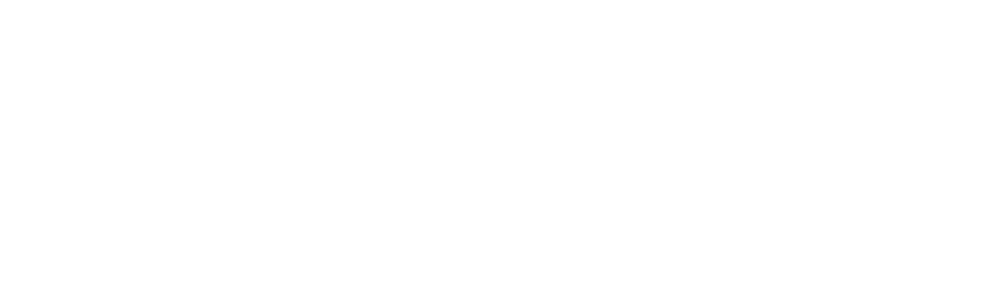
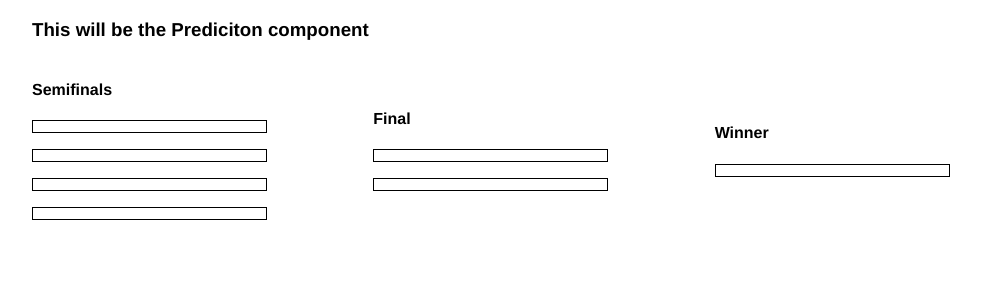
Before and after one commit to mbesio/tennis-bracket-fe, a React (Vite) app: page /prediction/result/1 in a window 1280 px wide. Before the commit this address had no page. Shown: the top 300 px of the page, without its empty margins (96-1077 px from the left). Built offline with nearby package versions, Linux system fonts and the light colour scheme; no server answers.

Commit message:
created the Show Prediction Page

```diff
--- a/src/App.tsx
+++ b/src/App.tsx
@@ -10,6 +10,7 @@
 import logo from './images/AO.png'
 import AdminAddPlayers from './components/Admin/AdminAddPlayers'
 import AdminSelectQuarter from './components/Admin/AdminSelectQuarter'
+import ShowPredictionResult from './components/Prediction/ShowPredictionResult'
 
 const App = () => {
   return (
@@ -19,6 +20,10 @@
           <Route path="/" element={<LandingPage />} />
           <Route path="/dashboard" element={<Dashboard />} />
           <Route path="/prediction/:id" element={<Prediction />} />
+          <Route
+            path="/prediction/result/:id"
+            element={<ShowPredictionResult />}
+          />
           <Route path="/bracket/:year/:tournament" element={<Bracket />} />
           <Route path="/admin" element={<AdminDashboard />} />
           <Route
--- a/src/components/Dashboard/Dashboard.tsx
+++ b/src/components/Dashboard/Dashboard.tsx
@@ -1,12 +1,12 @@
 import React, { useEffect, useState } from 'react'
 import Tournament from './Tournament'
 import { SERVER_DOMAIN } from '../../constants/constants'
-import { convertToObject } from 'typescript'
 
 // You should see this page only if you are not logged in
 const Dashboard = () => {
   const currentYear = 2024 // This should be dynamic and come from the backend
   const [tournaments, setTournaments] = useState([])
+  const [userPredictions, setUserPredictions] = useState([])
 
   useEffect(() => {
     const getUserTournaments = async () => {
@@ -14,9 +14,20 @@
         credentials: 'include',
       })
       const data = await tournaments.json()
+      console.log('these should be the tournaments: ', data)
       setTournaments(data.data)
     }
     getUserTournaments()
+
+    const getUserPredictions = async () => {
+      const tournaments = await fetch(`${SERVER_DOMAIN}/predictions`, {
+        credentials: 'include',
+      })
+      const data = await tournaments.json()
+      console.log('these shoudl be the user predictions: ', data)
+      setUserPredictions(data.data)
+    }
+    getUserPredictions()
   }, [])
 
   return (
@@ -30,6 +41,9 @@
           name={tournament.name}
           status={tournament.status}
           startDate={tournament.startDate}
+          prediction={userPredictions.find(
+            (prediction) => prediction.tournamentYearId === tournament.id,
+          )}
         />
       ))}
     </div>
--- a/src/components/Dashboard/Tournament.tsx
+++ b/src/components/Dashboard/Tournament.tsx
@@ -4,15 +4,27 @@
 import { hasUserPrediction } from '../../helpers/user'
 import { useNavigate } from 'react-router-dom'
 
-const Tournament = ({ id, year, logo, name, status, startDate }) => {
+const Tournament = ({
+  id,
+  year,
+  logo,
+  name,
+  status,
+  startDate,
+  prediction,
+}) => {
   const navigate = useNavigate()
 
-  const routeChange = () => {
+  const gotoMakePrecition = () => {
     let path = `/prediction/${id}`
     navigate(path)
   }
+  const gotoViewPrecition = () => {
+    let path = `/prediction/result/${id}`
+    navigate(path)
+  }
   // NEED TO CHECK IF THE USER HAS ALREADY MADE A PREDICTION FOR THIS TOURNAMENT
-  const hasPrediction = hasUserPrediction(id, year, 'user from context')
+  const hasPrediction = hasUserPrediction(prediction)
   const text = getText(status, hasPrediction)
   // Create a new Date object from the ISO date string
   const date = new Date(startDate)
@@ -30,7 +42,11 @@
         className={styles.name}
         onClick={() => {
           if (status === STATUSES.nonStartedDrawOut) {
-            routeChange()
+            if (!hasPrediction) {
+              gotoMakePrecition()
+            } else {
+              gotoViewPrecition()
+            }
           }
         }}
         disabled={status === STATUSES.nonStartedNoDraw}
--- a/src/components/Prediction/Prediction.tsx
+++ b/src/components/Prediction/Prediction.tsx
@@ -12,11 +12,13 @@
   SERVER_DOMAIN,
 } from '../../constants/constants'
 
-import { useParams } from 'react-router-dom'
+import { useParams, useNavigate } from 'react-router-dom'
 
 import styles from './styles.module.css'
 
 const Prediction = () => {
+  const navigate = useNavigate()
+
   const [firstQuarterOptions, setFirstQuarterOptions] = useState([])
   const [secondQuarterOptions, setSecondQuarterOptions] = useState([])
   const [thirdQuarterOptions, setThirdQuarterOptions] = useState([])
@@ -242,6 +244,7 @@
             )
             if (response.ok) {
               console.log('Submission successful')
+              navigate(`/prediction/result/${id}`)
               // send the user to the bracket page
             } else {
               console.log('Submission failed')
--- /dev/null
+++ b/src/components/Prediction/ShowPredictionResult.tsx
@@ -0,0 +1,99 @@
+import React, { useEffect, useState } from 'react'
+import {
+  predictionFirstQuarterSemiFinalist,
+  predictionSecondQuarterSemiFinalist,
+  predictionThirdQuarterSemiFinalist,
+  predictionFourthQuarterSemiFinalist,
+  predictionTopHalfFinalist,
+  predictionBottomHalfFinalist,
+  predictionWinner,
+  SERVER_DOMAIN,
+} from '../../constants/constants'
+
+import { useParams } from 'react-router-dom'
+
+import styles from './styles.module.css'
+
+const ShowPredictionResult = () => {
+  const [prediction, setPrediction] = useState({
+    [predictionFirstQuarterSemiFinalist]: '',
+    [predictionSecondQuarterSemiFinalist]: '',
+    [predictionThirdQuarterSemiFinalist]: '',
+    [predictionFourthQuarterSemiFinalist]: '',
+    [predictionTopHalfFinalist]: '',
+    [predictionBottomHalfFinalist]: '',
+    [predictionWinner]: '',
+  })
+
+  const { id } = useParams()
+
+  useEffect(() => {
+    // TO BE UPDATED
+    const getUserPrediction = async () => {
+      const response = await fetch(
+        `${SERVER_DOMAIN}/prediction/tournament/${id}`,
+        {
+          credentials: 'include',
+        },
+      )
+      const data = await response.json()
+      console.log(
+        'this should be the user prediction data: ',
+        data.data.predictionFirstQuarterSemiFinalist,
+      )
+      // TO DO - Need to add setPrediction here
+      setPrediction({
+        [predictionFirstQuarterSemiFinalist]:
+          data.data.predictionFirstQuarterSemiFinalist,
+        [predictionSecondQuarterSemiFinalist]:
+          data.data.predictionSecondQuarterSemiFinalist,
+        [predictionThirdQuarterSemiFinalist]:
+          data.data.predictionThirdQuarterSemiFinalist,
+        [predictionFourthQuarterSemiFinalist]:
+          data.data.predictionFourthQuarterSemiFinalist,
+        [predictionTopHalfFinalist]: data.data.predictionTopHalfFinalist,
+        [predictionBottomHalfFinalist]: data.data.predictionBottomHalfFinalist,
+        [predictionWinner]: data.data.predictionWinner,
+      })
+    }
+    getUserPrediction()
+  }, [])
+
+  return (
+    <div>
+      <h3>This will be the Prediciton component</h3>
+      <div className={styles.container}>
+        <div className={styles.children}>
+          <h4>Semifinals</h4>
+          <div className={styles.box}>
+            {prediction[predictionFirstQuarterSemiFinalist]}
+          </div>
+          <div className={styles.box}>
+            {prediction[predictionSecondQuarterSemiFinalist]}
+          </div>
+          <div className={styles.box}>
+            {prediction[predictionThirdQuarterSemiFinalist]}
+          </div>
+          <div className={styles.box}>
+            {prediction[predictionFourthQuarterSemiFinalist]}
+          </div>
+        </div>
+        <div className={styles.children}>
+          <h4>Final</h4>
+          <div className={styles.box}>
+            {prediction[predictionTopHalfFinalist]}
+          </div>
+          <div className={styles.box}>
+            {prediction[predictionBottomHalfFinalist]}
+          </div>
+        </div>
+        <div className={styles.children}>
+          <h4>Winner</h4>
+          <div className={styles.box}>{prediction[predictionWinner]}</div>
+        </div>
+      </div>
+    </div>
+  )
+}
+
+export default ShowPredictionResult
--- a/src/components/Prediction/styles.module.css
+++ b/src/components/Prediction/styles.module.css
@@ -6,12 +6,20 @@
 
 .container{
   display: flex;
+  flex-wrap: wrap;
   justify-content: space-between;
   align-items: center;
 }
 
 .children {
+  flex: 1 0 200px; /* adjust this value as needed */
   margin-right: 5vw;
+}
+
+@media (max-width: 600px) {
+  .children {
+    flex: 1 0 100%;
+  }
 }
 
 .submitButton {
@@ -38,3 +46,11 @@
   width: 20px;
   margin-right: 10px;
 }
+
+.box {
+  border: 1px solid #000;
+  padding: 2%; /* relative to the width of the box */
+  margin: 2vh 0; /* relative to the height of the viewport */
+  width: 80%; /* relative to the width of the parent element */
+  max-width: 600px; /* optional, to prevent the box from becoming too wide on large screens */
+}
--- a/src/helpers/user.ts
+++ b/src/helpers/user.ts
@@ -24,11 +24,8 @@
  * @param user
  * @returns boolean - true if user has prediction for the tournament, false otherwise
  */
-export const hasUserPrediction = (tournamentId, year, user) =>
-  !!mockUserObject.user.predictions.find(
-    (prediction) =>
-      prediction.tournamentId === tournamentId && prediction.year === year,
-  )
+export const hasUserPrediction = (prediction) =>
+  prediction === undefined ? false : true
 
 // const test = hasUserPrediction(2, 2024, 'user from context')
 // console.log('test', test)
```
